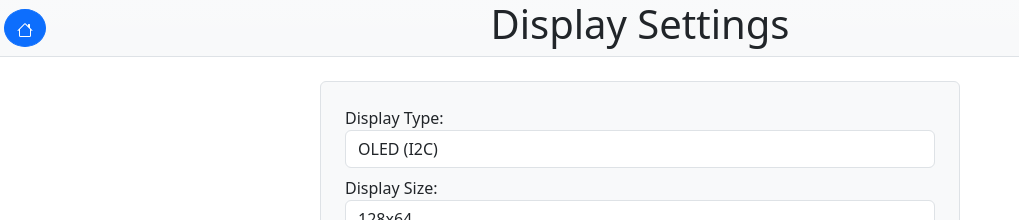
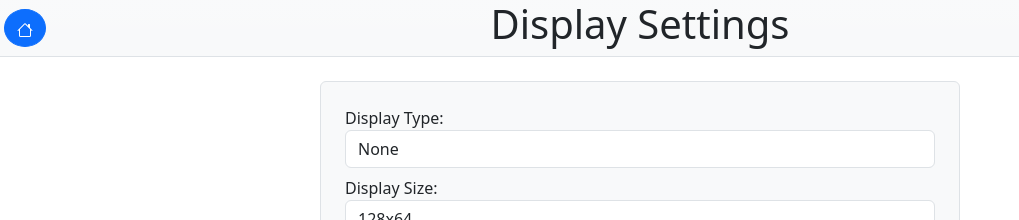
Before and after one commit to Superstar-walnut-garden/intelligarden-web-app, a React (Vite) app: page /DisplaySettings in a window 1280 px wide. Shown: the top 220 px of the page, without its empty margins (0-1019 px from the left). Built offline with nearby package versions, Linux system fonts and the light colour scheme; no server answers.

Commit message:
refactor displaySettings to match the new firmware (v2)

```diff
--- a/src/pages/DisplaySettings.tsx
+++ b/src/pages/DisplaySettings.tsx
@@ -34,8 +34,8 @@ const DisplaySettings: React.FC = () => {
                 value={config.type}
                 onChange={handleTypeChange}>
                 <option>None</option>
-                <option value={"oled"}>OLED (I2C)</option>
-                <option value={"char"}>Char LCD (I2C)</option>
+                <option value={"Oled"}>OLED (I2C)</option>
+                <option value={"CharLcd"}>Char LCD (I2C)</option>
                 <option disabled>1bit GLCD (Parallel)</option>
                 <option disabled>TFT LCD HMI</option>
             </select>
```
